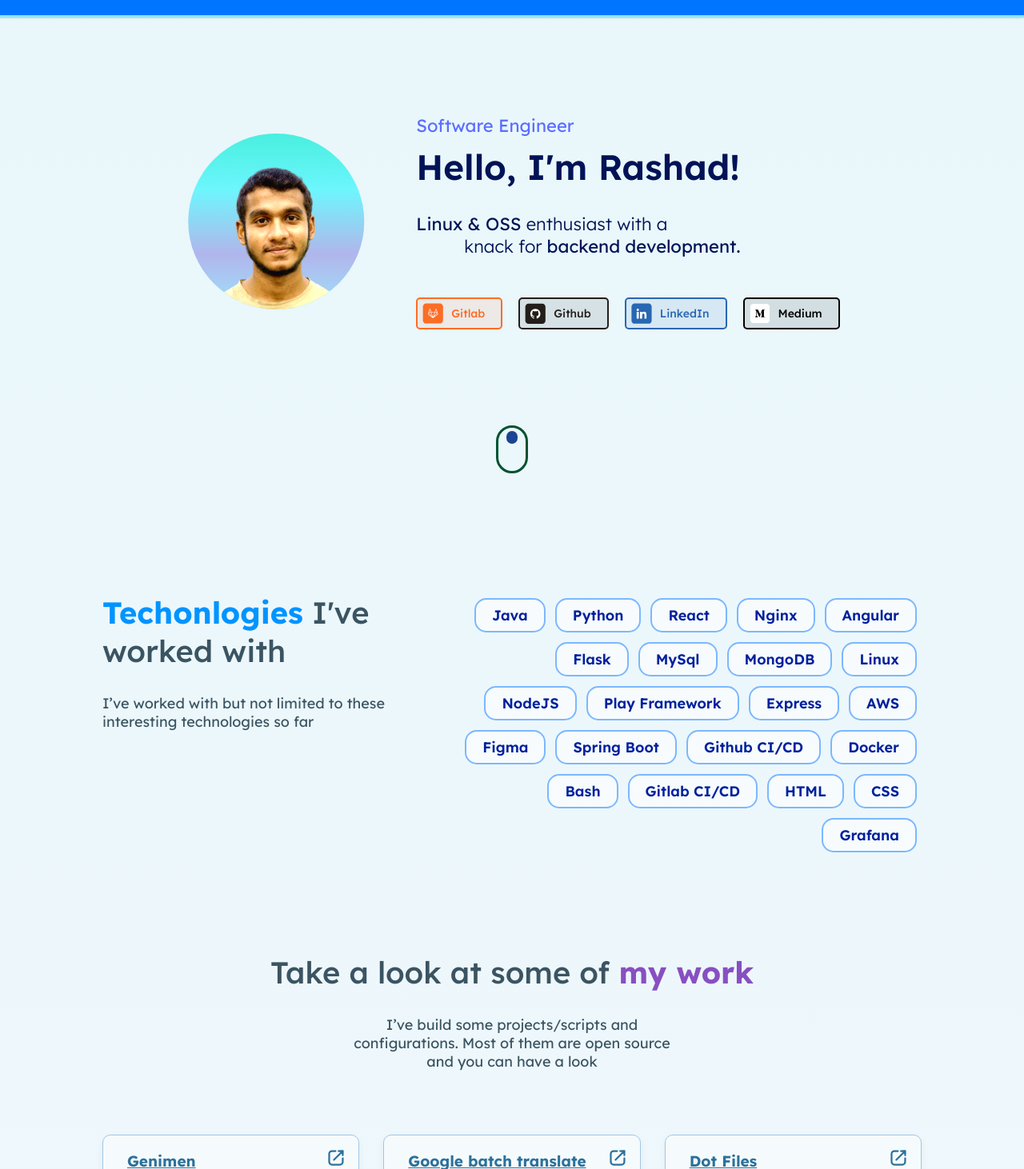
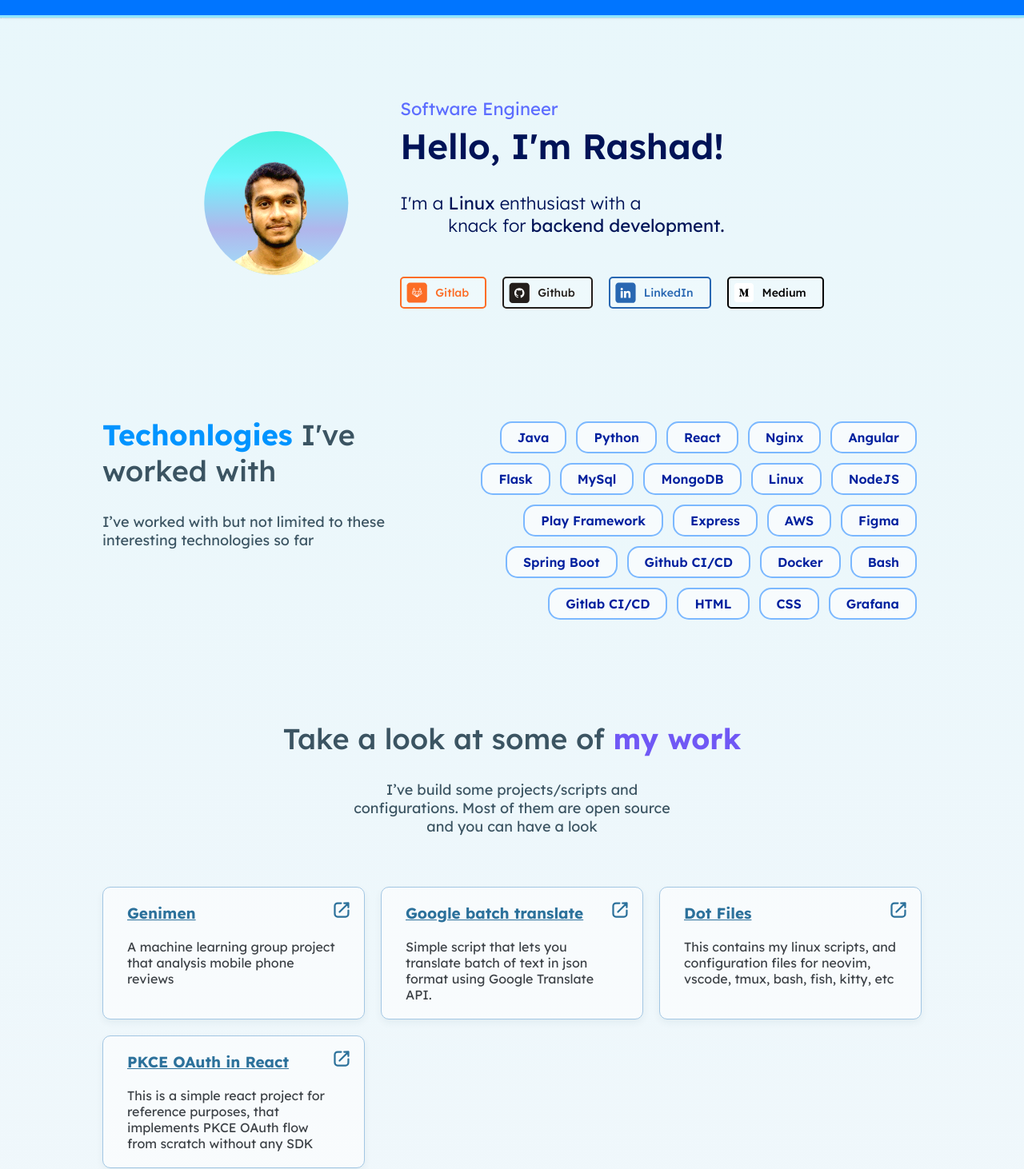
Before and after one commit to bmorashad/bmorashad.github.io, a Svelte app: page / in a window 1280 px wide. Shown: the part 48-1510 px from the top of the page at 80% size. Built offline with nearby package versions, Linux system fonts and the light colour scheme.

Commit message:
Set maxwidth to 1440 Remove scroll down animation Improve responsiveness

```diff
--- a/src/App.svelte
+++ b/src/App.svelte
@@ -19,9 +19,9 @@
 		}
 		darkMode = !darkMode;
 	};
-	/* onMount(async () => {
-		toggleMode();
-	}); */
+	// onMount(async () => {
+	// 	toggleMode();
+	// });
 </script>
 
 <svelte:head>
--- a/src/app.css
+++ b/src/app.css
@@ -17,6 +17,11 @@
 	--profile-link-github-bg-color: rgba(35, 30, 27, 0.1);
 	--profile-link-linkedin-bg-color: rgba(40, 103, 178, 0.1);
 	--profile-link-medium-bg-color: rgba(0, 0, 0, 0.1);
+
+	--profile-link-gitlab-bg-color: rgba(255, 255, 255, 0.2);
+	--profile-link-github-bg-color: rgba(255, 255, 255, 0.2);
+	--profile-link-linkedin-bg-color: rgba(255, 255, 255, 0.2);
+	--profile-link-medium-bg-color: rgba(255, 255, 255, 0.2);
 
 	--profile-link-gitlab-border: 2px solid var(--profile-link-gitlab-color);
 	--profile-link-github-border: 2px solid var(--profile-link-github-color);
@@ -49,7 +54,7 @@
 	--social-link-hover-color: #fff;
 
 	--content-title-hsl-color1: #0094ff;
-	--content-title-hsl-color2: #884fc1;
+	--content-title-hsl-color2: #7058f5;
 	--education-content-title-hsl-color: #0094ff;
 	--content-title-color: #3b5462;
 	--content-des-color: #3b5462;
@@ -99,7 +104,7 @@
 	--footer-label-color: #d3efff;
 
 	--work-card-border: 1px solid #a2c6e3;
-	--work-card-bg-color: rgba(255, 255, 255, 0.4);
+	--work-card-bg-color: rgba(255, 255, 255, 0.6);
 	--work-heading-color: #2c719b;
 	--work-des-color: #3c4146;
 
@@ -192,6 +197,7 @@
 	--social-link-hover-color: #fff;
 
 	--content-title-hsl-color1: #d38dff;
+	--content-title-hsl-color1: #49ccff;
 	--content-title-hsl-color2: #617bff;
 	--education-content-title-hsl-color: #617bff;
 	--content-title-color: #e6f6ff;
@@ -231,8 +237,10 @@
 
 	--work-card-border: 1px solid #36414c;
 	--work-card-bg-color: rgb(25 40 52);
+	--work-card-bg-color: rgb(45 67 84);
 	--work-heading-color: #03b38b;
-	--work-des-color: #d6e9f9;
+	/* --work-des-color: #d6e9f9; */
+	--work-des-color: #f2f9ff;
 
 	--contact-email-bg-color: rgba(32, 44, 54, 0.65);
 	--contact-email-color: hsl(0, 55%, 83%);
@@ -284,6 +292,11 @@
 	font-size: 10px;
 	font-family: 'Lexend Deca', sans-serif;
 }
+
+button {
+	font-family: 'Lexend Deca', sans-serif;
+}
+
 body {
 	/* height: 100vh; */
 	max-height: 100%;
@@ -291,9 +304,6 @@
 	background: linear-gradient(180deg, rgba(195, 239, 249, 0.28) 0%, rgba(244, 248, 251, 0) 100%),
 		F4F8FB;
 	background: var(--background);
-}
-button {
-	font-family: 'Lexend Deca', sans-serif;
 }
 
 section {
@@ -323,11 +333,13 @@
 }
 
 .content {
+	margin: auto;
+	max-width: 1440px;
 	padding: 0px clamp(10px, 10vw, 170px);
 }
 
 .content-title {
-	font-size: 3.8rem;
+	font-size: 3.6rem;
 	margin-bottom: 3rem;
 	font-weight: 500;
 	color: var(--content-title-color);
--- a/src/lib/Contact.svelte
+++ b/src/lib/Contact.svelte
@@ -38,14 +38,15 @@
 		grid-template-columns: auto auto;
 		align-items: center;
 		justify-content: center;
-		margin-top: 16rem;
-		grid-gap: clamp(50px, 20vw, 100px);
+		/* margin-top: 16rem; */
+		margin-top: clamp(80px, 9vw, 140px);
+		grid-gap: clamp(50px, 20vw, 85px);
 	}
 	.contact-wrapper {
 		display: grid;
 		/* grid-template-columns: minmax(40px, 0.5fr) 20fr 20fr; */
 		grid-template-columns: 1fr 1fr;
-		grid-gap: 0 5rem;
+		grid-gap: 0 3rem;
 	}
 	.contact {
 		/* padding: 8rem; */
@@ -59,8 +60,8 @@
 		text-decoration: none;
 		background: var(--contact-email-bg-color);
 		opacity: 0.87;
-		width: clamp(250px, 15vw, 400px);
-		height: clamp(250px, 15vw, 350px);
+		width: clamp(250px, 14vw, 400px);
+		height: clamp(250px, 14vw, 350px);
 	}
 	.contact:hover {
 		transition: 200ms;
@@ -128,7 +129,7 @@
 			grid-template-columns: 1fr;
 			justify-content: center;
 			grid-gap: 8rem 0;
-			margin-top: 10rem;
+			/* margin-top: 10rem; */
 		}
 		.content-title-contact {
 			text-align: center;
--- a/src/lib/Footer.svelte
+++ b/src/lib/Footer.svelte
@@ -26,6 +26,7 @@
 		display: grid;
 		grid-template-columns: 1fr 1fr;
 		margin-top: 20rem;
+		margin-top: clamp(120px, 20vw, 200px);
 		background: var(--footer-bg-color);
 	}
 	.footer-item {
@@ -60,7 +61,7 @@
 	}
 	@media only screen and (max-width: 950px) {
 		.footer {
-			margin-top: 15rem;
+			/* margin-top: 15rem; */
 		}
 		.footer-item {
 			padding: 3rem 5vw;
--- a/src/lib/ProfileIntro.svelte
+++ b/src/lib/ProfileIntro.svelte
@@ -21,7 +21,7 @@
 				<h1 class="profile-name semi-bold">Hello, I'm Rashad!</h1>
 				<p class="profile-description light">
 					<span class="profile-des-left"
-						><span class="profile-des-hsl regular">Linux & OSS</span> enthusiast with a
+						>I'm a <span class="profile-des-hsl regular">Linux </span> enthusiast with a
 						<span>
 							<br /><span class="profile-des-right"
 								>knack for <span class="profile-des-hsl regular">backend development.</span><span
@@ -41,9 +41,9 @@
 			</div>
 		</div>
 	</div>
-	<div class="scroll-dwn">
-		<ScrollDown />
-	</div>
+	<!-- <div class="scroll-dwn"> -->
+	<!-- 	<ScrollDown /> -->
+	<!-- </div> -->
 </div>
 
 <style>
@@ -55,11 +55,15 @@
 	.profile-container {
 		display: grid;
 		grid-template-columns: 1fr auto 1fr;
-		grid-template-rows: minmax(500px, auto) minmax(200px, auto);
-		height: calc(100vh - 80px);
-		min-height: 650px;
+		/* grid-template-rows: minmax(500px, auto) minmax(200px, auto); */
+		grid-template-rows: auto;
+		/* height: calc(100vh - 80px); */
+		/* min-height: 650px; */
 		/* padding-top: 50px; */
 		/* padding-bottom: 180px; */
+		margin-top: clamp(100px, 6.3vw, 200px);
+		margin-bottom: 135px;
+		margin-bottom: clamp(135px, 5vw, 200px);
 	}
 	.profile-link-container {
 		display: flex;
@@ -162,7 +166,7 @@
 	.profile-name {
 		font-size: 4.4rem;
 		color: var(--profile-name-color);
-		margin: 1rem 0 3rem 0;
+		margin: 0.5rem 0 3rem 0;
 	}
 	.profile-content {
 		display: flex;
@@ -178,8 +182,8 @@
 		/* padding-bottom: 1vh; */
 	}
 	.profile-picture-clip {
-		padding: 50px 50px 0 50px;
-		clip-path: circle(110px at center);
+		padding: 45px 50px 0 50px;
+		clip-path: circle(90px at center);
 		background: var(--profile-picture-clip-bg-gradient-color);
 	}
 
@@ -189,8 +193,8 @@
 
 	img.profile-pic {
 		width: 100%;
-		max-width: calc(9vw + 40px);
-		min-width: 190px;
+		max-width: calc(7vw + 20px);
+		min-width: 150px;
 		filter: var(--profile-picture-filter);
 		/* border-radius: 50%; */
 	}
@@ -201,8 +205,8 @@
 			justify-content: center;
 		}
 		.profile-picture-clip {
-			padding: 42px 50px 0 50px;
-			clip-path: circle(83px at center);
+			padding: 60px 50px 0 50px;
+			clip-path: circle(100px at center);
 		}
 		.profile-detail {
 			display: flex;
@@ -210,6 +214,7 @@
 			align-items: center;
 			margin-right: 0;
 			margin-left: 0;
+			margin-top: 3rem;
 		}
 		.profile-description {
 			text-align: center;
@@ -221,10 +226,10 @@
 			align-self: center;
 		}
 		.profile-container {
-			grid-template-rows: minmax(600px, auto) minmax(200px, auto);
+			/* grid-template-rows: minmax(600px, auto) minmax(200px, auto); */
 			/* grid-template-rows: minmax(475px, auto) minmax(200px, auto); */
-			grid-gap: 30px 0px;
-			height: auto;
+			/* grid-gap: 30px 0px; */
+			/* height: auto; */
 		}
 		img.profile-pic {
 			min-width: 150px;
@@ -232,13 +237,13 @@
 	}
 	@media only screen and (max-width: 850px) {
 		.profile-container {
-			display: grid;
 			grid-template-columns: 1fr auto 1fr;
-			grid-template-rows: minmax(475px, auto) auto;
-			height: calc(100vh - 80px);
-			min-height: 650px;
+			/* grid-template-rows: minmax(475px, auto) auto; */
+			/* height: calc(100vh - 80px); */
+			/* min-height: 650px; */
 			/* padding-top: 50px; */
 			/* padding-bottom: 180px; */
+			/* margin-top: 100px; */
 		}
 	}
 	@media only screen and (max-width: 650px) {
@@ -283,6 +288,9 @@
 		img.profile-pic {
 			min-width: 130px;
 		}
+		.profile-role {
+			font-size: 1.8rem;
+		}
 	}
 	@media only screen and (max-width: 650px) {
 		.profile-name {
--- a/src/lib/Skills.svelte
+++ b/src/lib/Skills.svelte
@@ -66,7 +66,7 @@
 		color: var(--skill-tag-color);
 	}
 	.tag-tech {
-		font-size: 1.8rem;
+		font-size: 1.6rem;
 		font-weight: 600;
 	}
 	@media only screen and (max-width: 950px) {
--- a/src/lib/Works.svelte
+++ b/src/lib/Works.svelte
@@ -46,11 +46,12 @@
 		align-items: center;
 		justify-content: center;
 		margin-bottom: 8rem;
+		margin-bottom: clamp(45px, 5vw, 85px);
 	}
 	.works-wrapper {
 		display: grid;
 		grid-template-columns: repeat(auto-fit, minmax(250px, 1fr));
-		grid-gap: 30px;
+		grid-gap: 20px;
 	}
 	.work-card {
 		background: var(--work-card-bg-color);
@@ -108,7 +109,7 @@
 	@media only screen and (max-width: 1000px) {
 		.works-wrapper {
 			grid-template-columns: repeat(auto-fit, minmax(200px, 1fr));
-			grid-gap: 18px 20px;
+			grid-gap: 15px 15px;
 		}
 	}
 	@media only screen and (max-width: 850px) {
@@ -141,5 +142,8 @@
 		.works-container {
 			margin-top: 5rem;
 		}
+		.works-wrapper {
+			grid-gap: 12px 12px;
+		}
 	}
 </style>
```
